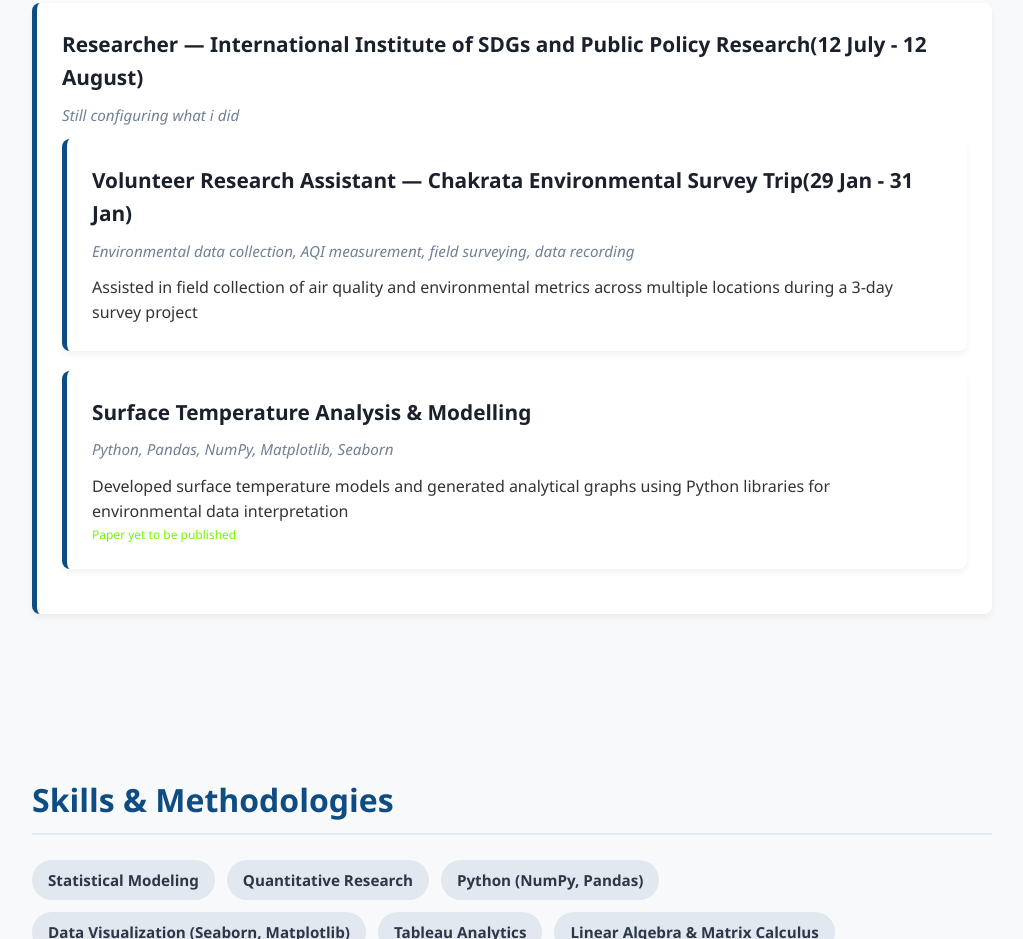
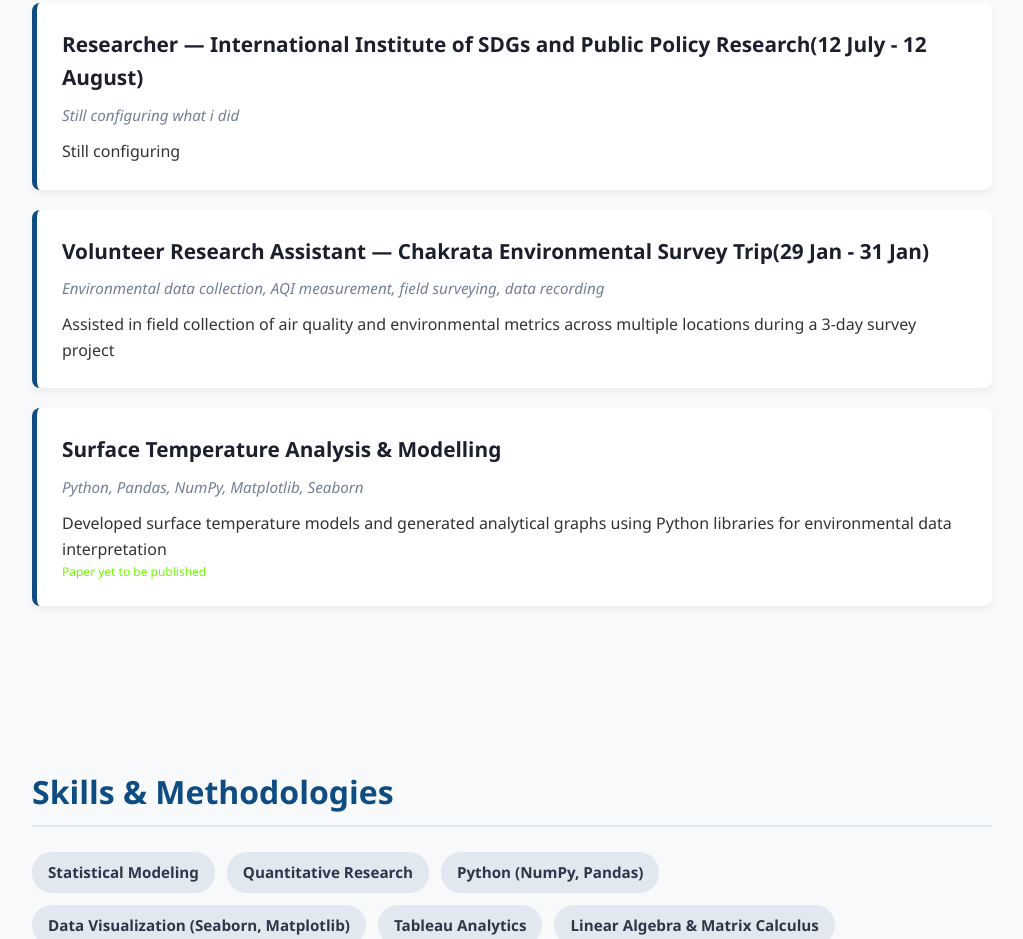
Before and after one commit to rajkumar-programmer/resume, a plain HTML site: page index.html in a window 1280 px wide. Shown: the part 1327-2266 px from the top of the page, without its empty margins (128-1151 px from the left). Drawn offline with Linux system fonts and the light colour scheme.

Commit message:
Fix HTML structure in index.html

```diff
--- a/index.html
+++ b/index.html
@@ -280,7 +280,8 @@
         <div class="card">
             <h3 class="card-title">Researcher — International Institute of SDGs and Public Policy Research(12 July - 12 August)
             </h3>
-            <div class="card-meta">Still configuring what i did</p>
+            <div class="card-meta">Still configuring what i did</div>
+            <p>Still configuring</p>
         </div>
 
         <div class="card">
```
